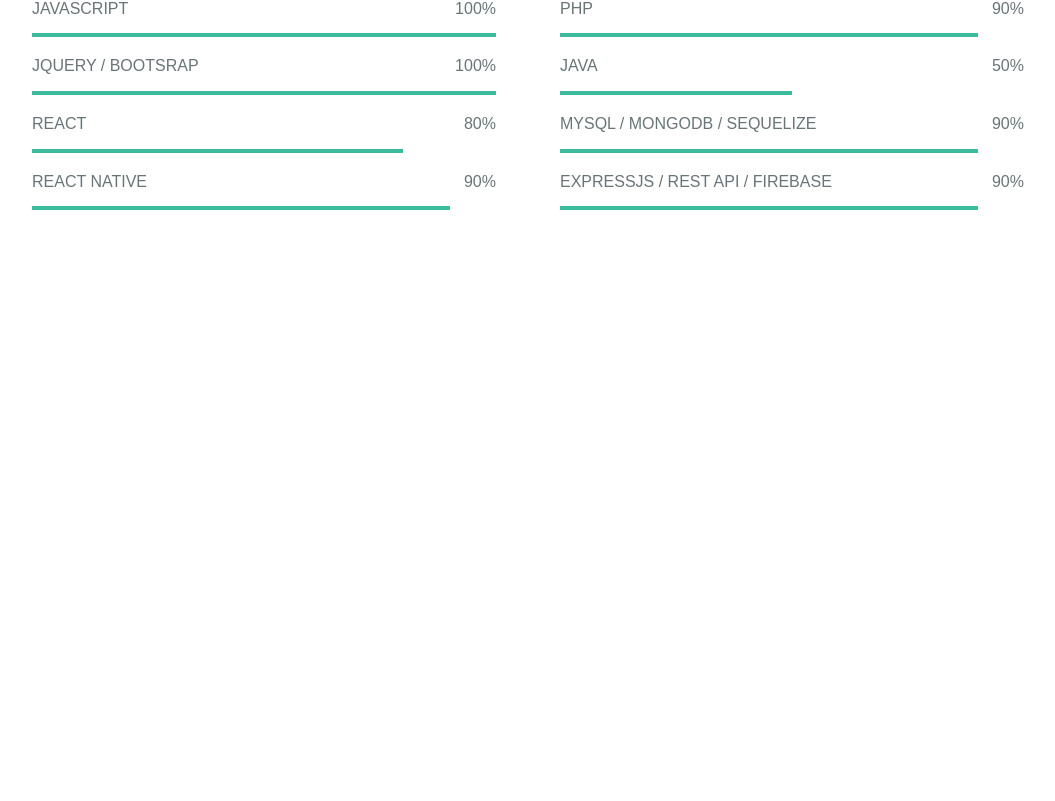
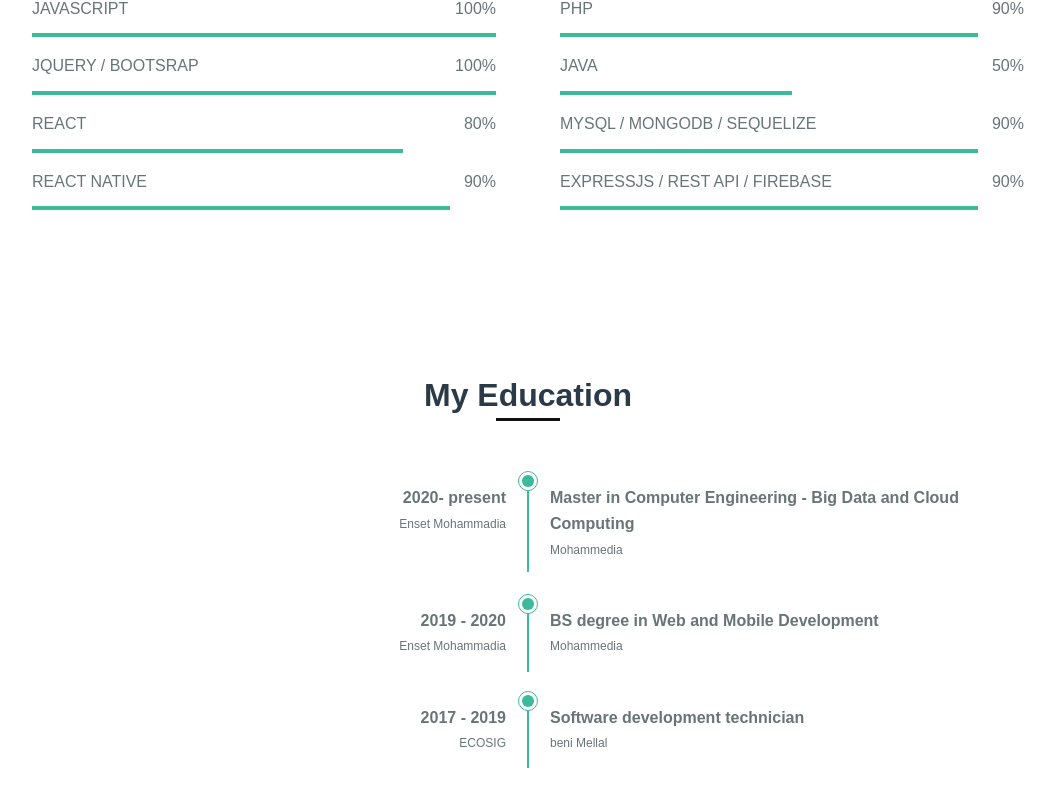
Before and after one commit to envythegreat/reactporfolio, a React (Create React App) app: page / in a window 1280 px wide. Shown: the part 1803-2604 px from the top of the page, without its empty margins (112-1167 px from the left). Before the commit the page ends 2077 px from the top, so only its background shows below. Built offline with nearby package versions, Linux system fonts and the light colour scheme; some icons are missing.

Commit message:
Education Area done

```diff
--- a/src/App.css
+++ b/src/App.css
@@ -474,6 +474,53 @@
     color: var(--first-color);
 }
 
+/*------- Education --------*/
+.education__container{
+    row-gap: 2rem;
+}
+.education__content{
+    display: grid;
+    grid-template-columns: 1fr max-content 1fr;
+}
+.education__year, .education__race {
+    font-size: 1rem;
+    margin-bottom: 0.25rem;
+}
+.education__university, .education__speciality {
+    display: block;
+    font-size: 0.75rem;
+}
+.education__year, .education__university{
+    text-align: right;
+}
+.education__time{
+    padding: 0 1rem;
+    justify-self: center;
+}
+.education__rounder{
+    position: relative;
+    display: inline-block;
+    width: 12px;
+    height: 12px;
+    background-color: #3bba9c;
+    border-radius: 50%;
+}
+.education__rounder::before{
+    content: "";
+    position: absolute;
+    transform: translate(-4px, -4px);
+    width: 20px;
+    height: 20px;
+    border: 1px solid var(--white-color);
+    border-radius: 50%;
+}
+.education__line{
+    display: block;
+    height: 90%;
+    width: 2px;
+    background-color: var(--white-color);
+    transform: translate(5px, -4px);
+}
 /* ===== MEDIA QUERIES =====*/
 /* For small devices */
 @media screen and (max-width: 320px) {
--- a/src/App.js
+++ b/src/App.js
@@ -1,8 +1,9 @@
 import './App.css';
-import Header from './component/Header'
-import Home from './component/sections/Home'
-import About  from './component/sections/About'
-import Skills from './component/sections/Skills'
+import Header from './component/Header';
+import Home from './component/sections/Home';
+import About  from './component/sections/About';
+import Skills from './component/sections/Skills';
+import Education from './component/sections/Education';
 
 function App() {
   return (
@@ -12,6 +13,7 @@
         <Home />
         <About />
         <Skills />
+        <Education />
       </main>
     </div>
   );
--- /dev/null
+++ b/src/component/Eduinfo.js
@@ -0,0 +1,22 @@
+import React from 'react';
+
+function Eduinfo({year, university, type, speciality}) {
+  return(
+		<div className="education__content" >
+      <div>
+        <h3 className="education__year"> {year} </h3>
+        <span className="education__university" > {university} </span>
+      </div>
+      <div className="education__time" >
+        <span className="education__rounder" ></span>
+        <span className="education__line" ></span>
+      </div>
+      <div>
+        <h3 className="education__race"> {type} </h3>
+        <span className="education__speciality" > {speciality} </span>
+      </div>
+    </div>
+  );
+}
+
+export default Eduinfo;
--- /dev/null
+++ b/src/component/sections/Education.js
@@ -0,0 +1,32 @@
+import React from 'react';
+import Eduinfo from '../Eduinfo';
+
+function Education () {
+  return(
+    <section className="education section">
+      <h2 className="section-title">My Education</h2>
+      <div className="education__container bd-grid" >
+        <Eduinfo
+          year="2020- present"
+          university="Enset Mohammadia"
+          type="Master in Computer Engineering - Big Data and Cloud
+          Computing"
+          speciality="Mohammedia"
+        />
+        <Eduinfo
+          year="2019 - 2020"
+          university="Enset Mohammadia"
+          type="BS degree in Web and Mobile Development"
+          speciality="Mohammedia"
+        />
+        <Eduinfo
+          year="2017 - 2019"
+          university="ECOSIG"
+          type="Software development technician"
+          speciality="beni Mellal"
+        />
+      </div>
+    </section>
+  );
+}
+export default Education;
```
